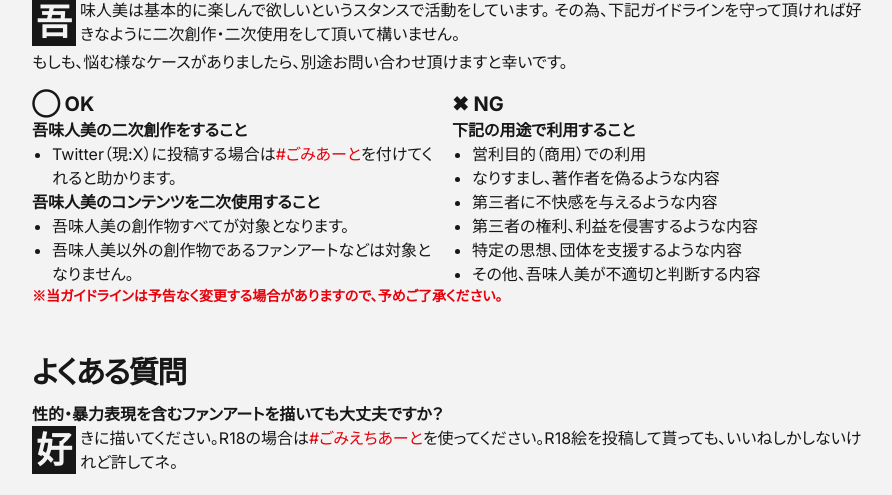
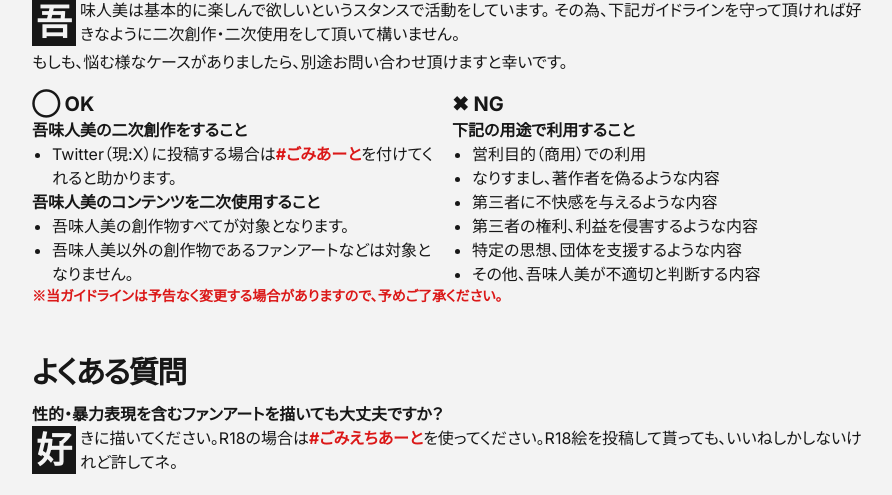
Before and after one commit to gomihitomi/gomiokiba-next, a Next.js app: page / in a window 1280 px wide. Shown: the part 1970-2465 px from the top of the page, without its empty margins (192-1084 px from the left). Built offline with nearby package versions, Linux system fonts and the light colour scheme.

Commit message:
[upd]今後の為にリンク色を外出し

```diff
--- a/src/app/globals.css
+++ b/src/app/globals.css
@@ -3,11 +3,15 @@
 @theme inline {
   --color-background: var(--background);
   --color-foreground: var(--foreground);
+  --color-primary: var(--primary);
+  --color-primary-hover: var(--primary-hover);
 }
 
 :root {
   --background: #f3f3f3;
   --foreground: #171717;
+  --primary: #db1818;
+  --primary-hover: #a82424;
 }
 
 @media (prefers-color-scheme: dark) {
--- a/src/components/link.tsx
+++ b/src/components/link.tsx
@@ -7,7 +7,7 @@ export const Link = ({ className, ...props }: LinkProps) => {
   return (
     <NextLink
       target="_blank"
-      className={`text-red-600 hover:text-red-500 hover:underline ${className}`}
+      className={`font-bold text-primary hover:text-primary-hover hover:underline ${className}`}
       {...props}
     />
   );
--- a/src/features/sections/guideline.tsx
+++ b/src/features/sections/guideline.tsx
@@ -63,7 +63,7 @@ export const Guideline = () => {
             </ul>
           </div>
         </div>
-        <div className="text-sm font-bold text-red-600">
+        <div className="text-sm font-bold text-primary">
           ※当ガイドラインは予告なく変更する場合がありますので、予めご了承ください。
         </div>
       </div>
```
